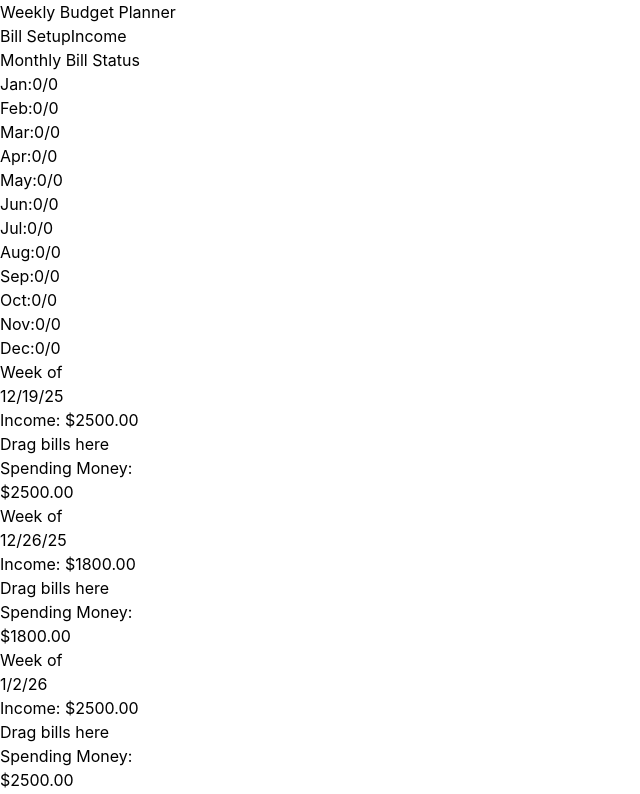
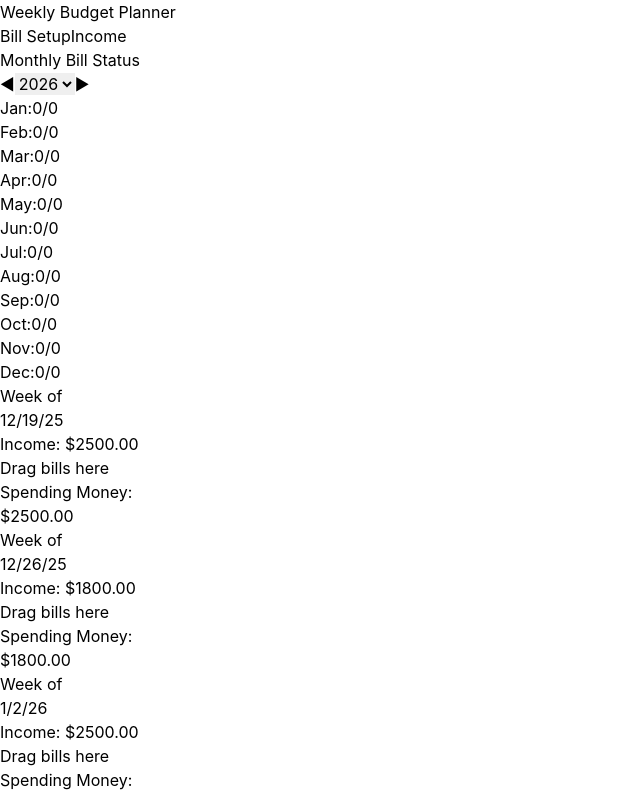
Before and after one commit to voy509/Week-9-, a React (Vite) app: page / in a window 1280 px wide. Shown: the top 794 px of the page, without its empty margins (0-640 px from the left). Built offline with nearby package versions, Linux system fonts and the light colour scheme.

Commit message:
Add year filter to monthly bill status tracker with dropdown and navigation buttons

```diff
--- a/src/components/WeeklyBudgetPlanner.jsx
+++ b/src/components/WeeklyBudgetPlanner.jsx
@@ -70,6 +70,7 @@ const WeeklyBudgetPlanner = () => {
   const [editingBill, setEditingBill] = useState(null);
   const [newBillForm, setNewBillForm] = useState({ name: '', amount: '', dueDay: '' });
   const [isInitialLoad, setIsInitialLoad] = useState(true);
+  const [selectedYear, setSelectedYear] = useState(() => new Date().getFullYear());
 
   // Load saved data on mount
   useEffect(() => {
@@ -396,16 +397,25 @@ const WeeklyBudgetPlanner = () => {
     return colors[month] || colors[0];
   };
 
-  const getMonthlyBillStatus = () => {
+  // Get available years from weeks
+  const getAvailableYears = () => {
+    const years = new Set();
+    weeks.forEach(week => {
+      const date = new Date(week.friday);
+      years.add(date.getFullYear());
+    });
+    return Array.from(years).sort();
+  };
+
+  const getMonthlyBillStatus = (year) => {
     const monthNames = ['Jan', 'Feb', 'Mar', 'Apr', 'May', 'Jun', 'Jul', 'Aug', 'Sep', 'Oct', 'Nov', 'Dec'];
-    const currentYear = 2026;
     const status = {};
 
     for (let month = 0; month < 12; month++) {
       const allBillsForMonth = [...unassignedBills, ...Object.values(assignedBills).flat()]
         .filter(bill => {
           const billDate = new Date(bill.dueDate);
-          return billDate.getMonth() === month && billDate.getFullYear() === currentYear;
+          return billDate.getMonth() === month && billDate.getFullYear() === year;
         });
 
       const uniqueBillIds = new Set();
@@ -415,7 +425,7 @@ const WeeklyBudgetPlanner = () => {
       const assignedBillsForMonth = Object.entries(assignedBills).flatMap(([weekId, bills]) =>
         bills.filter(bill => {
           const billDate = new Date(bill.dueDate);
-          return billDate.getMonth() === month && billDate.getFullYear() === currentYear;
+          return billDate.getMonth() === month && billDate.getFullYear() === year;
         }).map(bill => ({ ...bill, weekId }))
       );
 
@@ -491,7 +501,8 @@ const WeeklyBudgetPlanner = () => {
     }
   };
 
-  const monthlyStatus = getMonthlyBillStatus();
+  const availableYears = getAvailableYears();
+  const monthlyStatus = getMonthlyBillStatus(selectedYear);
 
   return (
     <div className="min-h-screen bg-gray-50 p-6" onMouseMove={handleMouseMove} style={{ borderRadius: '24px' }}>
@@ -515,7 +526,44 @@ const WeeklyBudgetPlanner = () => {
           </div>
 
           <div className="bg-white rounded-lg shadow-md p-4 w-auto">
-            <h2 className="text-sm font-semibold mb-2 text-gray-700">Monthly Bill Status</h2>
+            <div className="flex items-center justify-between mb-3">
+              <h2 className="text-sm font-semibold text-gray-700">Monthly Bill Status</h2>
+              <div className="flex items-center gap-2">
+                <button
+                  onClick={() => {
+                    const currentIndex = availableYears.indexOf(selectedYear);
+                    if (currentIndex > 0) {
+                      setSelectedYear(availableYears[currentIndex - 1]);
+                    }
+                  }}
+                  disabled={availableYears.indexOf(selectedYear) === 0}
+                  className="px-2 py-1 text-xs bg-gray-200 hover:bg-gray-300 disabled:bg-gray-100 disabled:text-gray-400 rounded transition"
+                >
+                  ◀
+                </button>
+                <select
+                  value={selectedYear}
+                  onChange={(e) => setSelectedYear(parseInt(e.target.value))}
+                  className="text-xs border rounded px-2 py-1 bg-white"
+                >
+                  {availableYears.map(year => (
+                    <option key={year} value={year}>{year}</option>
+                  ))}
+                </select>
+                <button
+                  onClick={() => {
+                    const currentIndex = availableYears.indexOf(selectedYear);
+                    if (currentIndex < availableYears.length - 1) {
+                      setSelectedYear(availableYears[currentIndex + 1]);
+                    }
+                  }}
+                  disabled={availableYears.indexOf(selectedYear) === availableYears.length - 1}
+                  className="px-2 py-1 text-xs bg-gray-200 hover:bg-gray-300 disabled:bg-gray-100 disabled:text-gray-400 rounded transition"
+                >
+                  ▶
+                </button>
+              </div>
+            </div>
             <div className="grid grid-cols-6 gap-2 text-xs">
               {[0, 1, 2, 3, 4, 5, 6, 7, 8, 9, 10, 11].map(month => {
                 const data = monthlyStatus[month];
```
